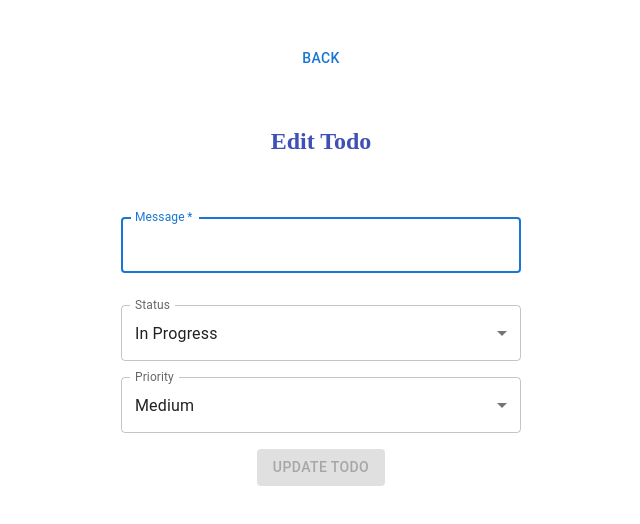
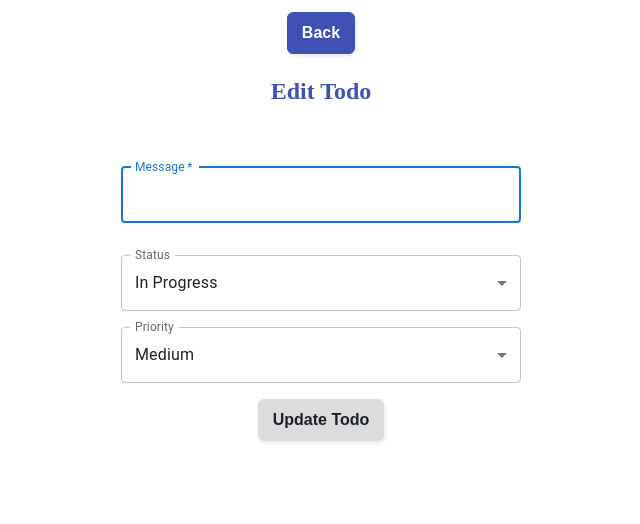
Before and after one commit to benvini/todo-client, a React (Create React App) app: page /edit in a window 1280 px wide. Shown: the top 524 px of the page, without its empty margins (319-959 px from the left). Built offline with nearby package versions, Linux system fonts and the light colour scheme.

Commit message:
add custom Button component

```diff
--- a/src/screens/AddTodoScreen/components/AddTodoScreen/AddTodoScreen.tsx
+++ b/src/screens/AddTodoScreen/components/AddTodoScreen/AddTodoScreen.tsx
@@ -3,7 +3,7 @@ import { ThunkDispatch } from "redux-thunk";
 import { AnyAction } from "redux";
 import { useDispatch } from "react-redux";
 import { useNavigate } from "react-router-dom";
-import { Button, MenuItem, SelectChangeEvent, TextField } from "@mui/material";
+import { MenuItem, SelectChangeEvent, TextField } from "@mui/material";
 
 import {
   EMPTY_TODO_FORM,
@@ -16,8 +16,9 @@ import { Todo, TodoRequiredFields } from "shared/types";
 import Dropdown from "shared/components/Dropdown/Dropdown";
 import { createTodoAsync } from "store/actions/todos";
 import NotificationSnackbar from "shared/components/Snackbar/Snackbar";
-import { Container, FlexCol } from "./styles";
 import Title from "shared/components/Title/Title";
+import { COLOR } from "shared/Color";
+import { BackButton, Container, FlexCol, StyledButton } from "./styles";
 
 const AddTodoScreen = () => {
   const [formData, setFormData] = useState<TodoRequiredFields>(EMPTY_TODO_FORM);
@@ -70,9 +71,7 @@ const AddTodoScreen = () => {
   return (
     <Container>
       <FlexCol>
-        <Button onClick={onBackClicked} sx={{ marginY: 4 }}>
-          Back
-        </Button>
+        <BackButton onClick={onBackClicked}>Back</BackButton>
         <Title>Add Todo</Title>
       </FlexCol>
       <TextField
@@ -107,15 +106,13 @@ const AddTodoScreen = () => {
         <MenuItem value={PRIORITY.MEDIUM}>{PRIORITY.MEDIUM}</MenuItem>
         <MenuItem value={PRIORITY.HIGH}>{PRIORITY.HIGH}</MenuItem>
       </Dropdown>
-      <Button
+      <StyledButton
+        color={COLOR.SUCCESS}
         onClick={() => onSubmit()}
-        color="success"
         disabled={!formData.message}
-        variant="contained"
-        sx={{ marginTop: 2 }}
       >
         Add Todo
-      </Button>
+      </StyledButton>
       <NotificationSnackbar
         open={showSnackbar}
         onClose={closeSnackbar}
--- a/src/screens/AddTodoScreen/components/AddTodoScreen/styles.ts
+++ b/src/screens/AddTodoScreen/components/AddTodoScreen/styles.ts
@@ -1,3 +1,4 @@
+import Button from "shared/components/Button/Button";
 import styled from "styled-components";
 
 export const Container = styled.div`
@@ -12,3 +13,12 @@ export const FlexCol = styled.div`
   flex-direction: column;
   align-items: center;
 `;
+
+export const BackButton = styled(Button)`
+  margin-top: 4px;
+  margin-bottom: 4px;
+`;
+
+export const StyledButton = styled(Button)`
+  margin-top: 12px;
+`;
--- a/src/screens/EditTodoScreen/components/EditTodoScreen/EditTodoScreen.tsx
+++ b/src/screens/EditTodoScreen/components/EditTodoScreen/EditTodoScreen.tsx
@@ -4,7 +4,7 @@ import { ThunkDispatch } from "redux-thunk";
 import moment from "moment";
 import { useDispatch, useSelector } from "react-redux";
 import { useNavigate } from "react-router-dom";
-import { Button, MenuItem, TextField, SelectChangeEvent } from "@mui/material";
+import { MenuItem, TextField, SelectChangeEvent } from "@mui/material";
 
 import Dropdown from "shared/components/Dropdown/Dropdown";
 import {
@@ -19,7 +19,9 @@ import { Todo } from "shared/types";
 import { updateTodoAsync } from "store/actions/todos";
 import { RootState } from "store/store";
 import Title from "shared/components/Title/Title";
-import { Container, CreatedAtTypography, FlexCol } from "./styles";
+import Button from "shared/components/Button/Button";
+import { COLOR } from "shared/Color";
+import { Container, CreatedAtTypography, FlexCol, BackButton } from "./styles";
 
 const EditTodoScreen = () => {
   const [showSnackbar, setShowSnackbar] = useState(false);
@@ -82,9 +84,7 @@ const EditTodoScreen = () => {
   return (
     <Container>
       <FlexCol>
-        <Button onClick={onBackClicked} sx={{ marginY: 4 }}>
-          Back
-        </Button>
+        <BackButton onClick={onBackClicked}>Back</BackButton>
         <Title>Edit Todo</Title>
       </FlexCol>
       <TextField
@@ -127,8 +127,7 @@ const EditTodoScreen = () => {
 
       <Button
         onClick={() => onEditTodo()}
-        color="secondary"
-        variant="contained"
+        color={COLOR.PURPLE}
         disabled={!inputTodo.message}
       >
         Update Todo
--- a/src/screens/EditTodoScreen/components/EditTodoScreen/styles.ts
+++ b/src/screens/EditTodoScreen/components/EditTodoScreen/styles.ts
@@ -1,5 +1,7 @@
 import styled from "styled-components";
+
 import Typography from "shared/components/Typography/Typography";
+import Button from "shared/components/Button/Button";
 
 export const Container = styled.div`
   display: flex;
@@ -17,3 +19,8 @@ export const FlexCol = styled.div`
   flex-direction: column;
   align-items: center;
 `;
+
+export const BackButton = styled(Button)`
+  margin-top: 4px;
+  margin-bottom: 4px;
+`;
--- a/src/screens/HomeScreen/components/DeleteTodoDialog/DeleteTodoDialog.tsx
+++ b/src/screens/HomeScreen/components/DeleteTodoDialog/DeleteTodoDialog.tsx
@@ -1,11 +1,13 @@
 import {
-  Button,
   Dialog,
   DialogTitle,
   DialogContent,
   DialogContentText,
   DialogActions,
 } from "@mui/material";
+
+import { COLOR } from "shared/Color";
+import Button from "shared/components/Button/Button";
 
 import { DeleteTodoDialogProps } from "./types";
 
@@ -24,7 +26,7 @@ const DeleteTodoDialog = ({
       </DialogContent>
       <DialogActions>
         <Button onClick={onCloseDialog}>CANCEL</Button>
-        <Button onClick={onDeleteTodo} color="error">
+        <Button onClick={onDeleteTodo} color={COLOR.ERROR}>
           OK
         </Button>
       </DialogActions>
--- a/src/screens/HomeScreen/components/HomeScreen/HomeScreen.tsx
+++ b/src/screens/HomeScreen/components/HomeScreen/HomeScreen.tsx
@@ -3,7 +3,7 @@ import { useLocation, useNavigate } from "react-router-dom";
 import { useSelector, useDispatch } from "react-redux";
 import { ThunkDispatch } from "redux-thunk";
 import { AnyAction } from "redux";
-import { Button, CircularProgress } from "@mui/material";
+import { CircularProgress } from "@mui/material";
 
 import TodoTable from "../TodoTable/TodoTable";
 import { Todo } from "shared/types";
@@ -17,8 +17,15 @@ import {
   getTodosAsync,
 } from "store/actions/todos";
 import Typography from "shared/components/Typography/Typography";
-import { Container, ButtonsContainer, EmptyTableTypography } from "./styles";
 import Title from "shared/components/Title/Title";
+import Button from "shared/components/Button/Button";
+import { COLOR } from "shared/Color";
+import {
+  Container,
+  ButtonsContainer,
+  EmptyTableTypography,
+  StyledButton,
+} from "./styles";
 
 const HomeScreen = () => {
   const [focusedTodo, setFocusedTodo] = useState<Todo>(EMPTY_TODO);
@@ -129,14 +136,9 @@ const HomeScreen = () => {
       {!todos?.length ? (
         <>
           <EmptyTableTypography>No todos available.</EmptyTableTypography>
-          <Button
-            variant="contained"
-            color="success"
-            onClick={startAddTodo}
-            sx={{ marginRight: 2 }}
-          >
+          <Button color={COLOR.SUCCESS} onClick={startAddTodo}>
             Add Todo
-          </Button>{" "}
+          </Button>
         </>
       ) : (
         <>
@@ -146,26 +148,18 @@ const HomeScreen = () => {
             setFocusedTodo={setFocusedTodo}
           />
           <ButtonsContainer>
-            <Button
-              variant="contained"
-              color="success"
-              onClick={startAddTodo}
-              sx={{ marginRight: 2 }}
-            >
+            <StyledButton color={COLOR.SUCCESS} onClick={startAddTodo}>
               Add Todo
-            </Button>
-            <Button
-              variant="contained"
-              color="secondary"
+            </StyledButton>
+            <StyledButton
+              color={COLOR.PURPLE}
               onClick={startEditTodo}
               disabled={!focusedTodo._id}
-              sx={{ marginRight: 2 }}
             >
               Edit Todo
-            </Button>
+            </StyledButton>
             <Button
-              variant="contained"
-              color="error"
+              color={COLOR.ERROR}
               onClick={startDeleteTodo}
               disabled={!focusedTodo._id}
             >
--- a/src/screens/HomeScreen/components/HomeScreen/styles.ts
+++ b/src/screens/HomeScreen/components/HomeScreen/styles.ts
@@ -1,6 +1,7 @@
 import styled from "styled-components";
 
 import Typography from "shared/components/Typography/Typography";
+import Button from "shared/components/Button/Button";
 
 export const Container = styled.div`
   display: flex;
@@ -17,3 +18,7 @@ export const ButtonsContainer = styled.div`
 export const EmptyTableTypography = styled(Typography)`
   margin-bottom: 12px;
 `;
+
+export const StyledButton = styled(Button)`
+  margin-right: 12px;
+`;
--- a/src/shared/Color.ts
+++ b/src/shared/Color.ts
@@ -5,4 +5,6 @@ export const COLOR = {
   BLUE: "#2196f3",
   PRIMARY: "#3f51b5",
   BLACK: "#1A2027",
+  WHITE: "#fff",
+  GRAY: "#dcdcdc",
 };
--- /dev/null
+++ b/src/shared/components/Button/Button.tsx
@@ -0,0 +1,8 @@
+import Container from "./styles";
+import { ButtonProps } from "./types";
+
+const Button = (props: ButtonProps) => {
+  return <Container {...props}>{props.children}</Container>;
+};
+
+export default Button;
--- /dev/null
+++ b/src/shared/components/Button/styles.ts
@@ -0,0 +1,30 @@
+import { COLOR } from "shared/Color";
+import styled from "styled-components";
+
+export const Container = styled.button`
+  padding: 12px 14px;
+  border-radius: 6px;
+  background: ${({ disabled, color }) =>
+    disabled ? COLOR.GRAY : color || COLOR.PRIMARY};
+  color: ${({ disabled, color }) =>
+    disabled ? COLOR.BLACK : COLOR.WHITE || color};
+  box-shadow: rgb(0 0 0 / 10%) 1px 2px 4px;
+  border: 1px solid
+    ${({ disabled, color }) => (disabled ? COLOR.GRAY : color || COLOR.PRIMARY)};
+  cursor: ${({ disabled }) => (disabled ? "default" : "pointer")};
+  font-size: 16px;
+  font-weight: 800;
+  line-height: 16px;
+  height: 42px;
+  text-align: center;
+  &:hover {
+    background-color: ${({ disabled }) =>
+      disabled ? COLOR.GRAY : COLOR.WHITE};
+    color: ${COLOR.BLACK};
+    ${({ disabled }) => (disabled ? "pointer-events: none;" : "")}
+    border: 1px solid ${({ disabled }) =>
+      disabled ? COLOR.GRAY : COLOR.WHITE};
+  }
+`;
+
+export default Container;
--- /dev/null
+++ b/src/shared/components/Button/types.ts
@@ -0,0 +1,11 @@
+import { CSSProperties, ReactNode } from "react";
+import { COLOR } from "shared/Color";
+
+type ColorValue = typeof COLOR[keyof typeof COLOR];
+export type ButtonProps = {
+  children: ReactNode;
+  props?: CSSProperties;
+  onClick: () => void;
+  color?: ColorValue;
+  disabled?: boolean;
+};
```
